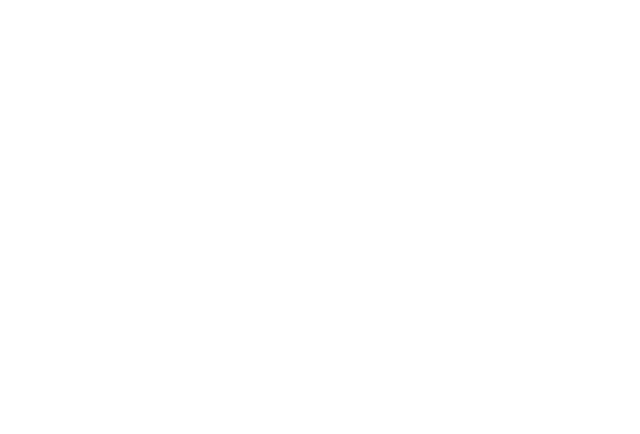
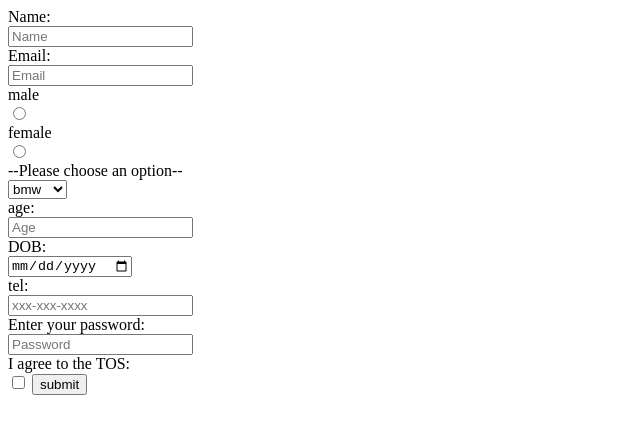
Before and after one commit to acciojob/signup-form-car-akhil12345-cloud, a website: page main.html in a window 1280 px wide. Shown: the whole page, without its empty margins (0-640 px from the left). Drawn offline with Linux system fonts and the light colour scheme.

Commit message:
created a submission

```diff
--- a/main.html
+++ b/main.html
@@ -7,6 +7,34 @@
 </head>
 
 <body>
+	<form action=" " method="post">
+		 <div><label for="name">Name:</label></div>
+		<input type="text"  id="name" placeholder="Name" required>
+		<div><label for="email">Email:</label></div>
+		<input type="email" id="email" placeholder="Email" required>
+		<div><label for="gender_m">male</label></div>
+		<input type="radio" id="gender_m" name="gender" required>
+		<div><label for="gender_f">female</label></div>
+		<input type="radio" id="gender_f" name="gender" required>
+		<div><label for="cars">--Please choose an option--</label></div>
+		<select id="cars" required>
+			<option>bmw</option>
+			<option>benz</option>
+			<option>toyoto</option>
+		</select>
+		<div><labelfor="age">age:</label></div>
+		<input type="number" id="age" placeholder="Age" required>
+		<div><labelfor="DOB">DOB:</label></div>
+		<input type="date" id="DOB" required>
+		<div><labelfor="tel">tel:</label></div>
+		<input type="tel" id="tel" placeholder="xxx-xxx-xxxx">
+		<div><labelfor="password">Enter your password:</label></div>
+		<input type="password" id="password" placeholder="Password" required>
+		<div><labelfor="tos">I agree to the TOS:</label></div>
+		<input type="checkbox" id="tos" placeholder="Password" required>
+		<input type="submit" value="submit">
+
+	</form>
 	<!-- the entire body must be written by student -->
     <script type="text/javascript" src="./script.js">
 </script>
```
